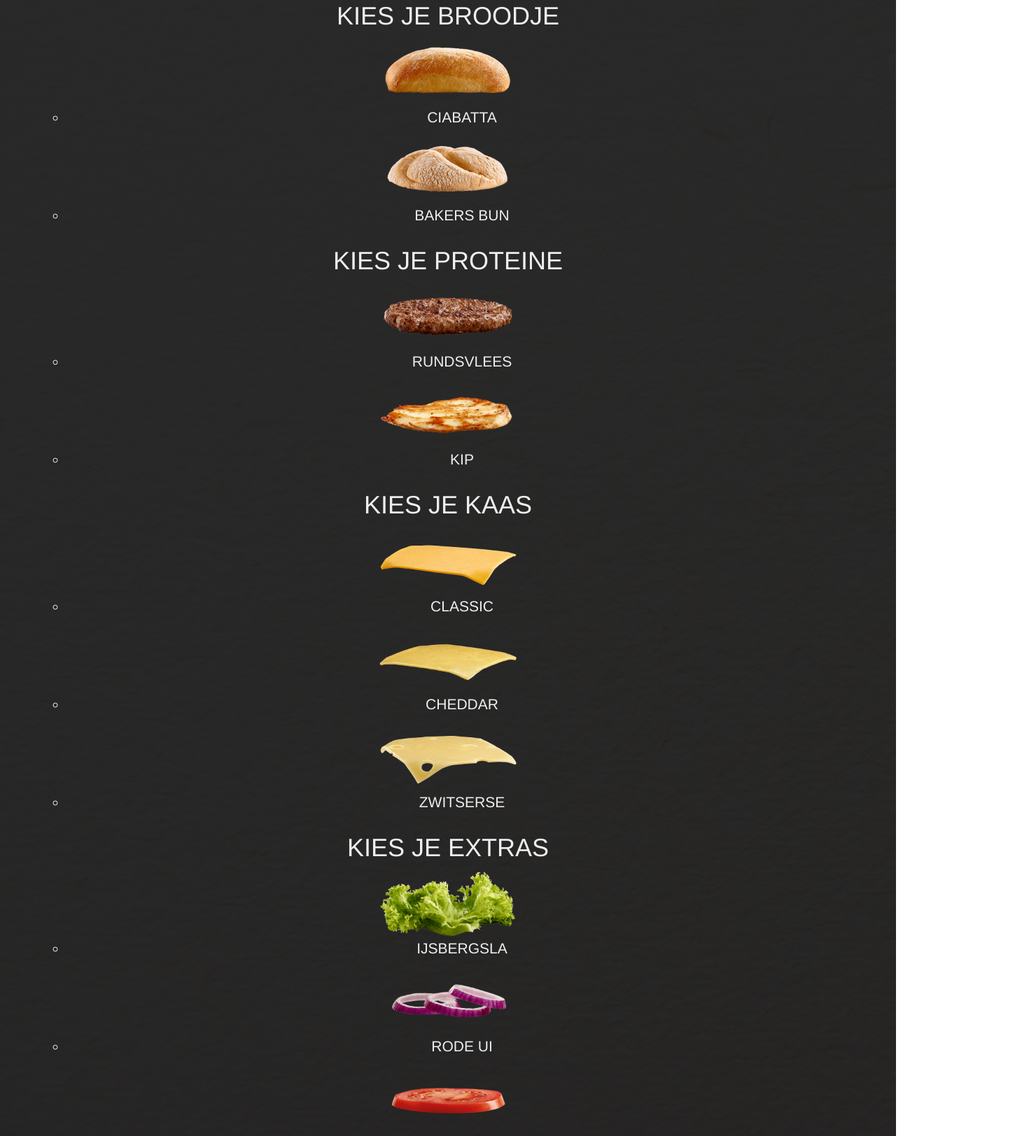
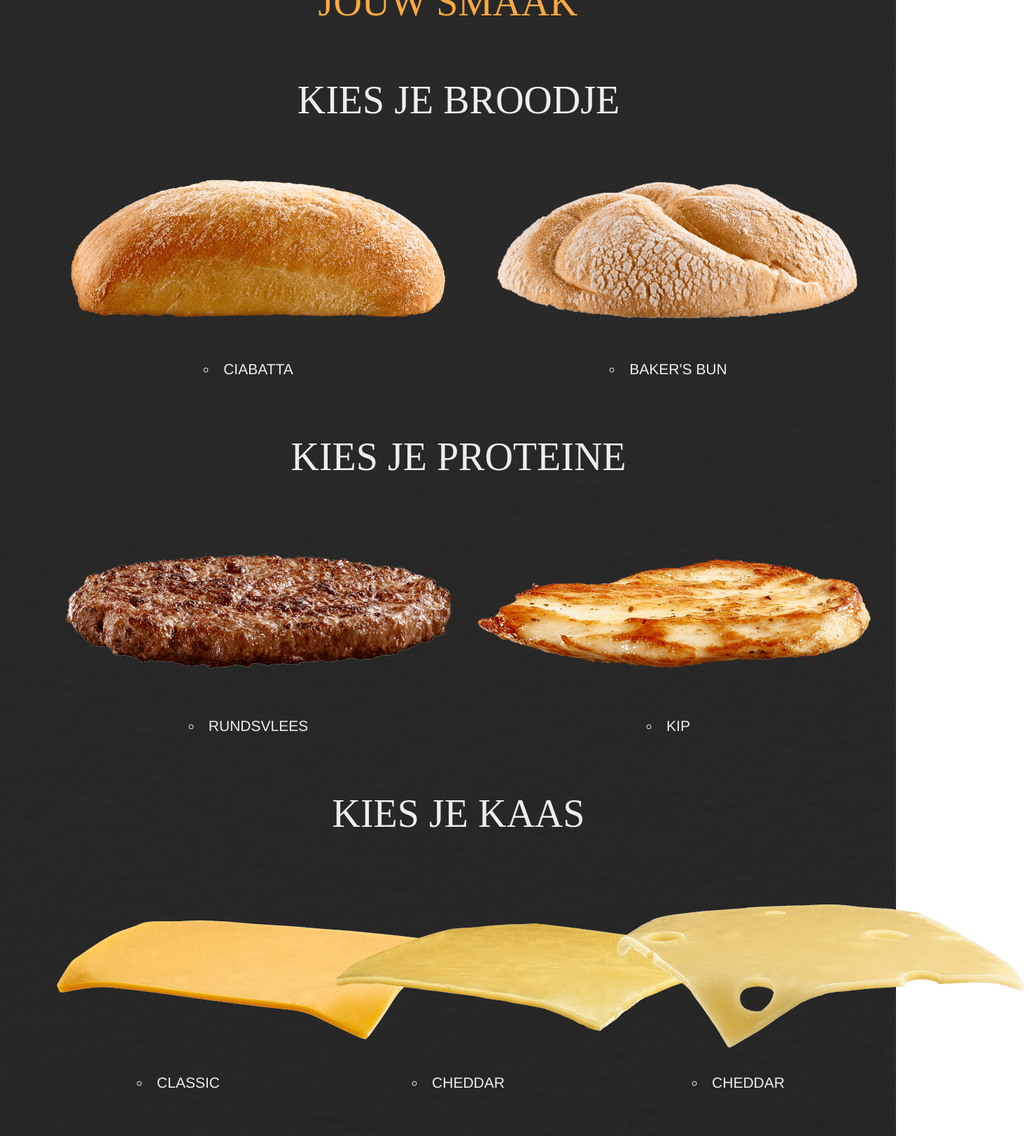
Before and after one commit to itsmagichere/paulsboutiquegent, a plain HTML site: page order.html in a window 1280 px wide. Shown: the part 727-2351 px from the top of the page at 70% size, 1470 px wide, since content can reach past the window. Drawn offline with Linux system fonts and the light colour scheme; a web font is replaced by a local one.

Commit message:
Hey Laurent!

```diff
--- a/css/styles.css
+++ b/css/styles.css
@@ -281,12 +281,16 @@
 
 .jouwSmaak {
 	color: #FDA940;
-	font-size: 300%;
+	font-size: 400%;
+	padding: 40px 0;
 	font-family: 'burgerSlogan';
 }
 
 .orderSub {
 	color: #EEE;
+	font-size: 400%;
+	font-family: 'burgerSlogan';
+	padding: 0 0 30px;
 }
 
 .orderFood {
@@ -305,6 +309,63 @@
 .selected {
   list-style: disc !important;
 }
+.order .sectionbutton {
+	left: 25%;
+	background-size: 60%;
+	color: #89BF41;
+	font-size: 450%;
+}
+
+/* BUNS */
+
+.buns {
+	padding: 20px 0 50px;
+}
+
+.bunRadio {
+	cursor: pointer;
+}
+
+.buns img {
+	max-height: 17.5%;
+}
+
+/* END BUNS */
+
+/* MEAT */
+.meat {
+	padding: 20px 0 50px;
+}
+
+.meat img {
+	max-height: 17.5%;
+}
+
+/* END MEAT*/
+
+/* CHEESE */
+
+.cheese {
+	padding: 20px 0 50px;
+}
+
+.cheese img {
+	max-height: 17.5%;
+}
+
+/* END CHEESE */
+
+/* EXTRAS */
+
+.extras {
+	padding: 20px 0 100px;
+}
+
+.extras img {
+	max-height: 17.5%;
+}
+
+/* END EXTRAS */
 
 /* END ORDER */
 
--- a/js/functions.js
+++ b/js/functions.js
@@ -21,9 +21,14 @@ $(document).ready(function() {
      $(this).attr('src','img/assets/PNGs/salad.png');
 });
 
-    $('.foodOrder').click(function() {
-        $(this).find("li").toggleClass('selected');
-    });
+
+// ORDER
+
+
+    $('.bunRadio').click(function() {
+      $(this).toggleClass('selected');
+    })
+
 
 
 
--- a/order.html
+++ b/order.html
@@ -18,49 +18,222 @@
         JOUW SMAAK
       </div>
     </div>
+
+  <div class="buns">
+
+      <div class="container">
+
             <div class="row">
-      <h1 class="orderSub">
+              <div class="col-lg-12 col-md-12 col-sm-12 col-xs-12 orderSub">
                 KIES JE BROODJE
-      </h1>
+              </div>
 
-      <span class="foodOrder"><img class="orderFood" src="img/ciabatta_01.png" alt="" />
-                 <ul>
-                  <li>CIABATTA</li>
-                </ul>
-      </span>
-      <span class="foodOrder"><img class="orderFood" src="img/bakersbun_02.png" alt="" />
-        <ul>
-          <li>BAKERS BUN</li>
-        </ul>
-      </span>
+            <div class="row">
+              <div class="col-lg-6 col-md-6 col-sm-6 col-xs-6">
+                <img src="img/ciabatta_01.png" alt="">
+              </div>
+              <div class="col-lg-6 col-md-6 col-sm-6 col-xs-6">
+                <img src="img/bakersbun_02.png" alt="">
+              </div>
+            </div>
+            <div class="row">
+              <div class="col-lg-6 col-md-6 col-sm-6 col-xs-6">
+                  <li type="" class="bunRadio">
+                      CIABATTA
+                  </li type="">
+              </div>
+              <div class="col-lg-6 col-md-6 col-sm-6 col-xs-6">
+                  <li type="" class="bunRadio">
+                      BAKER'S BUN
+                  </li type="">
+              </div>
+            </div>
+            </div>
 
 
       </div>
+
+  </div>
+  <div class="meat">
+
+      <div class="container">
+
             <div class="row">
-      <h1 class="orderSub">
+              <div class="col-lg-12 col-md-12 col-sm-12 col-xs-12 orderSub">
                 KIES JE PROTEINE
-      </h1>
-      <span class="foodOrder"><img class="orderFood" src="img/beef_03.png" alt="" /><ul><li>RUNDSVLEES</li></ul></span>
-      <span class="foodOrder"><img class="orderFood" src="img/chicken_02.png" alt="" /><ul><li>KIP</li></ul></span>
+              </div>
+
+            <div class="row">
+              <div class="col-lg-6 col-md-6 col-sm-6 col-xs-6">
+                <img src="img/beef_03.png" alt="">
+              </div>
+              <div class="col-lg-6 col-md-6 col-sm-6 col-xs-6">
+                <img src="img/chicken_02.png" alt="">
+              </div>
             </div>
             <div class="row">
-      <h1 class="orderSub">
+              <div class="col-lg-6 col-md-6 col-sm-6 col-xs-6">
+                  <li class="meatRadio">
+                      RUNDSVLEES
+                  </li>
+              </div>
+              <div class="col-lg-6 col-md-6 col-sm-6 col-xs-6">
+                  <li class="meatRadio">
+                      KIP
+                  </li>
+              </div>
+            </div>
+
+            </div>
+
+
+      </div>
+
+  </div>
+  <div class="cheese">
+
+      <div class="container">
+
+            <div class="row">
+              <div class="col-lg-12 col-md-12 col-sm-12 col-xs-12 orderSub">
                 KIES JE KAAS
-      </h1>
-      <span class="foodOrder"><img class="orderFood" src="img/classic_02.png" alt="" /><ul><li>CLASSIC</li></ul></span>
-      <span class="foodOrder"><img class="orderFood" src="img/cheddar_02.png" alt="" /><ul><li>CHEDDAR</li></ul></span>
-      <span class="foodOrder"><img class="orderFood" src="img/swiss_02.png" alt="" /><ul><li>ZWITSERSE</li></ul></span>
+              </div>
+
+            <div class="row">
+              <div class="col-lg-4 col-md-4 col-sm-4 col-xs-4">
+                <img src="img/classic_02.png" alt="">
+              </div>
+              <div class="col-lg-4 col-md-4 col-sm-4 col-xs-4">
+                <img src="img/cheddar_02.png" alt="">
+              </div>
+              <div class="col-lg-4 col-md-4 col-sm-4 col-xs-4">
+                <img src="img/swiss_02.png" alt="">
+              </div>
             </div>
             <div class="row">
-      <h1 class="orderSub">
-          KIES JE EXTRAS
-      </h1>
-      <span class="foodOrder"><img class="orderFood" src="img/lettuce_02.png" alt="" /><ul><li>IJSBERGSLA</li></ul></span>
-      <span class="foodOrder"><img class="orderFood" src="img/onions_02.png" alt="" /><ul><li>RODE UI</li></ul></span>
-      <span class="foodOrder"><img class="orderFood" src="img/tomato_02.png" alt="" /><ul><li>TOMATEN</li></ul></span>
+              <div class="col-lg-4 col-md-4 col-sm-4 col-xs-4">
+                  <li class="cheeseRadio">
+                      CLASSIC
+                  </li>
+              </div>
+              <div class="col-lg-4 col-md-4 col-sm-4 col-xs-4">
+                  <li class="cheeseRadio">
+                      CHEDDAR
+                  </li>
+              </div>
+              <div class="col-lg-4 col-md-4 col-sm-4 col-xs-4">
+                  <li class="cheeseRadio">
+                      CHEDDAR
+                  </li>
               </div>
             </div>
+
             </div>
+
+
+      </div>
+
+  </div>
+  <div class="extras">
+
+      <div class="container">
+
+            <div class="row">
+              <div class="col-lg-12 col-md-12 col-sm-12 col-xs-12 orderSub">
+                KIES JE EXTRAS
+              </div>
+
+            <div class="row">
+              <div class="col-lg-4 col-md-4 col-sm-4 col-xs-4">
+                <img src="img/lettuce_02.png" alt="">
+              </div>
+              <div class="col-lg-4 col-md-4 col-sm-4 col-xs-4">
+                <img src="img/onions_02.png" alt="">
+              </div>
+              <div class="col-lg-4 col-md-4 col-sm-4 col-xs-4">
+                <img src="img/tomato_02.png" alt="">
+              </div>
+            </div>
+            <div class="row">
+              <div class="col-lg-4 col-md-4 col-sm-4 col-xs-4">
+                  <li class="extrasRadio">
+                      IJSBERGSLA
+                  </li>
+              </div>
+              <div class="col-lg-4 col-md-4 col-sm-4 col-xs-4">
+                  <li class="extrasRadio">
+                      RODE UI
+                  </li>
+              </div>
+              <div class="col-lg-4 col-md-4 col-sm-4 col-xs-4">
+                  <li class="extrasRadio">
+                      TOMATEN
+                  </li>
+              </div>
+            </div>
+
+            </div>
+
+
+      </div>
+
+  </div>
+
+  </div>
+</div>
+
+  <div class="contact">
+  <img id="limespic" src="img/limes.png" alt="">
+  <img id="wasabipic" src="img/wasabi.png" alt="">
+
+    <div class="container">
+
+      <div class="row">
+
+          <div class="sectionhead col-lg-12 col-md-12 col-sm-12 col-xs-12">
+
+            CONTACT EN INFO
+
+          </div>
+
+      </div>
+
+      <div class="row">
+
+        <div class="sectionsubhead col-lg-12 col-md-12 col-sm-12 col-xs-12">
+
+            MAANDAG - VRIJDAG &nbsp;&nbsp;&nbsp;&nbsp; 17:00 - 22:00
+
+          </div>
+
+      </div>
+      <div class="row">
+
+        <div class="sectioncontent col-lg-12 col-md-12 col-sm-12 col-xs-12">
+
+            <p>Kleine Sint-Jansstraat 15<Br>
+            8500 Kortrijk<br>
+            056 29 00 31</p>
+
+        </div>
+
+      </div>
+
+      <div class="row">
+
+        <div class="sectionbutton col-lg-6 col-md-6 col-sm-6 col-xs-6">
+
+        RESERVEER
+        </div>
+
+
+
+      </div>
+
+    </div>
+
+  </div>
+
 
 <script src="js/bootstrap.js"></script>
 <script src="js/jquery.min.js"></script>
```
Also changed, not shown: 2 other files. Lines whose indentation alone changed are shown as unchanged.
